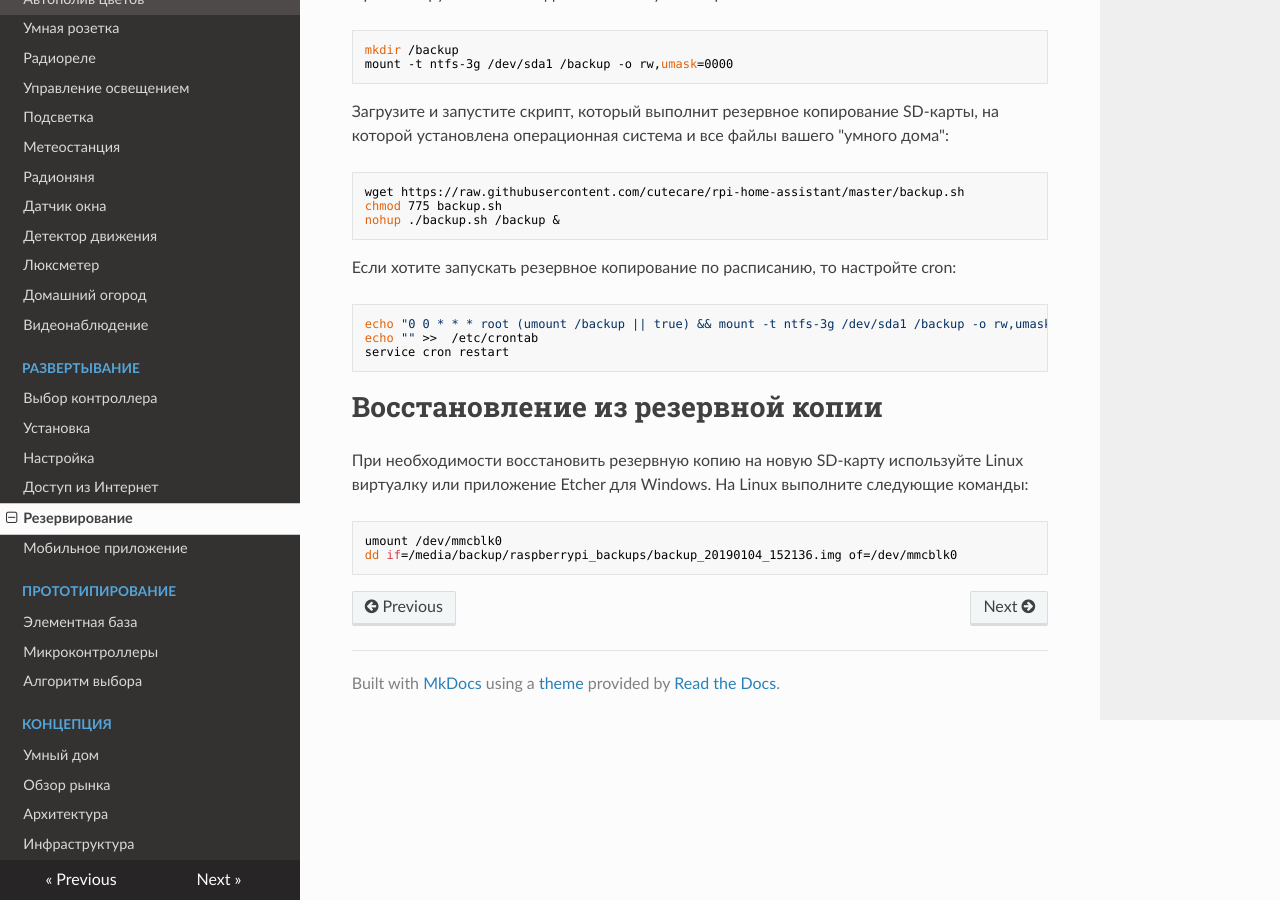
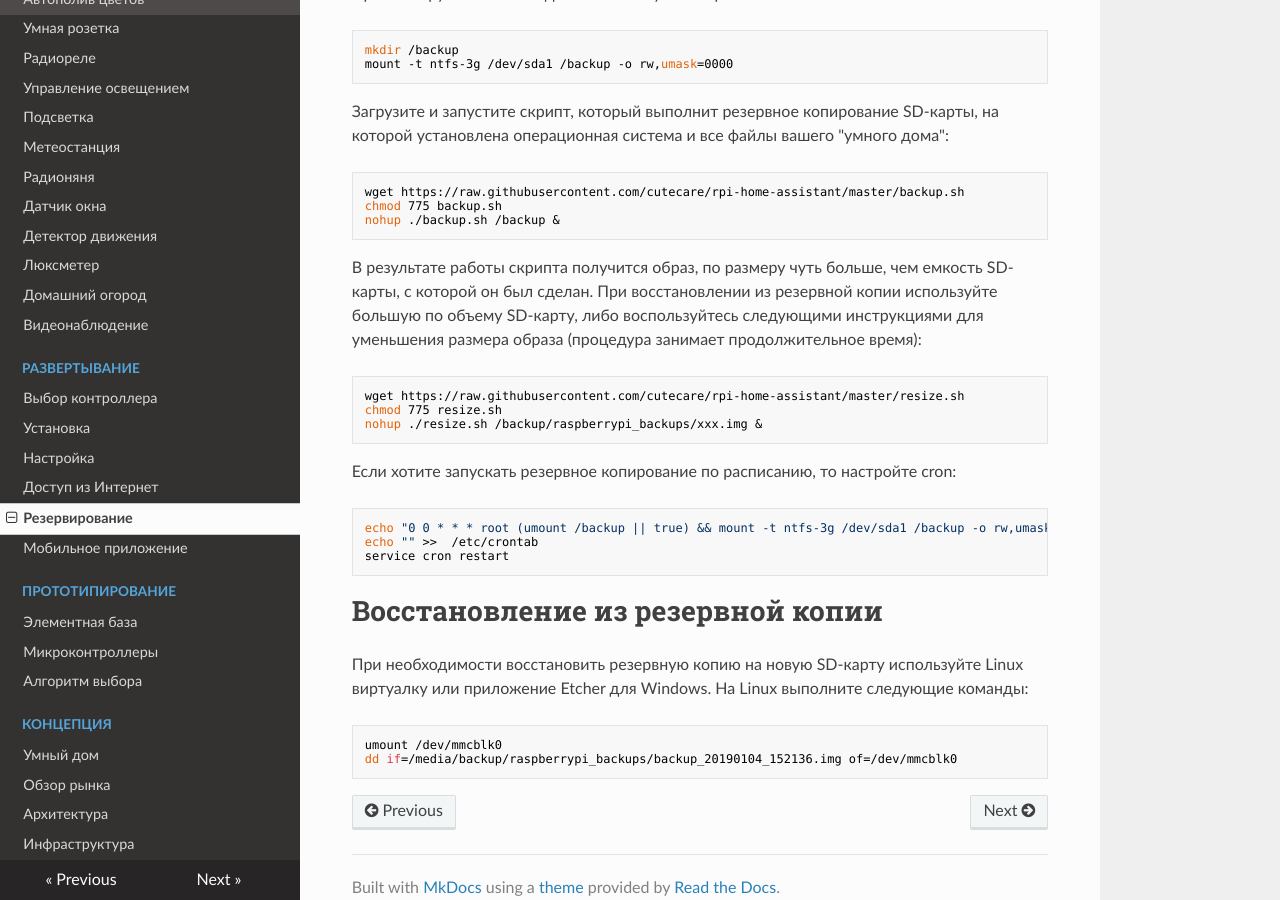
Before and after one commit to cutecare/cutecare-docs, an MkDocs documentation site: the page built from docs/Резервирование.md, in a window 1280 px wide and 900 px high, scrolled down 616 px. Built offline with MkDocs 1.6.1, drawn with Linux system fonts in a browser that asks for light colours; nearby versions of some CDN libraries; old or Windows-style settings are respelled for this version of MkDocs.

Commit message:
Update Резервирование.md

````diff
--- a/docs/Резервирование.md
+++ b/docs/Резервирование.md
@@ -30,6 +30,13 @@ chmod 775 backup.sh
 nohup ./backup.sh /backup &
 ```
 
+В результате работы скрипта получится образ, по размеру чуть больше, чем емкость SD-карты, с которой он был сделан. При восстановлении из резервной копии используйте большую по объему SD-карту, либо воспользуйтесь следующими инструкциями для уменьшения размера образа (процедура занимает продолжительное время):
+```
+wget https://raw.githubusercontent.com/cutecare/rpi-home-assistant/master/resize.sh
+chmod 775 resize.sh
+nohup ./resize.sh /backup/raspberrypi_backups/xxx.img &
+```
+
 Если хотите запускать резервное копирование по расписанию, то настройте cron:
 ```
 echo "0 0 * * * root (umount /backup || true) && mount -t ntfs-3g /dev/sda1 /backup -o rw,umask=0000 && /home/pi/backup.sh /backup " >>  /etc/crontab
````
